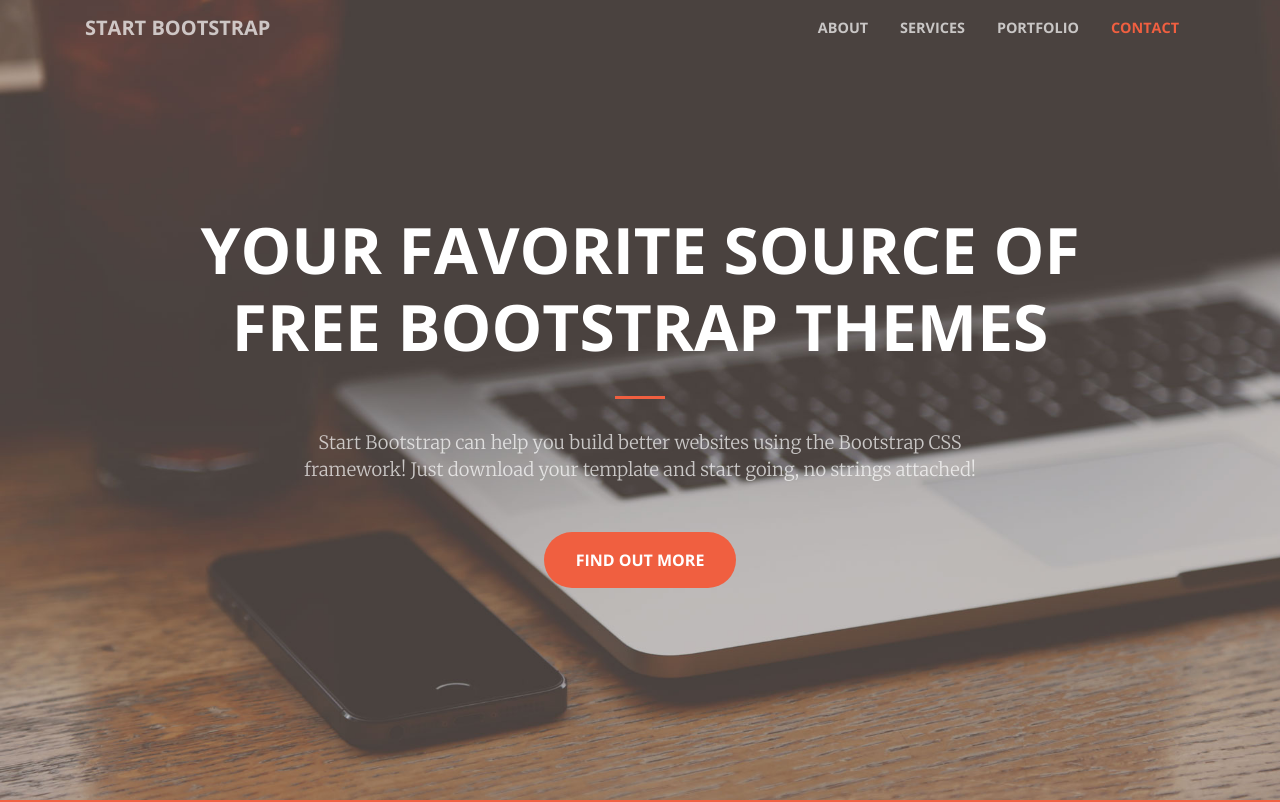
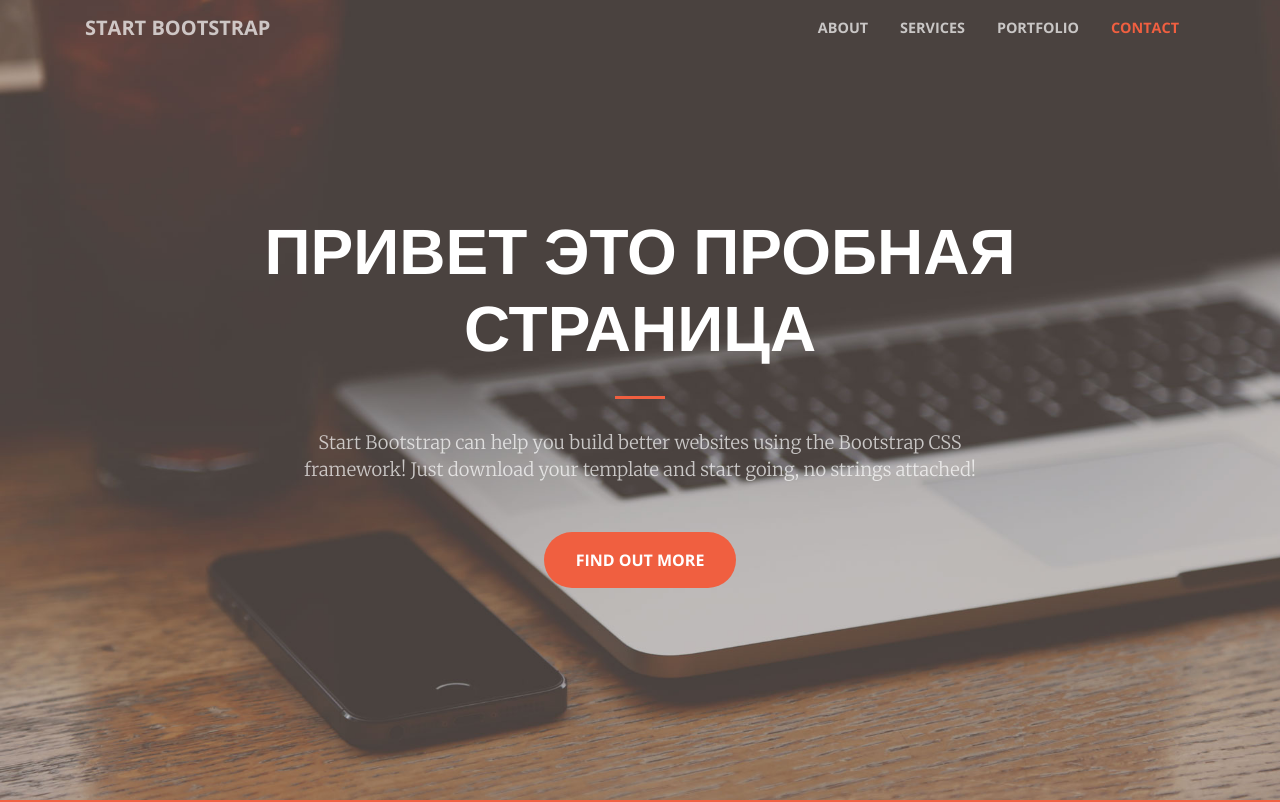
Before and after one commit to lovva/lovva.github.io, a plain HTML site: page index.html in a window 1280 px wide. Shown: the top 802 px of the page. Drawn offline with nearby package versions, Linux system fonts and the light colour scheme.

Commit message:
Update index.html

```diff
--- a/index.html
+++ b/index.html
@@ -98,7 +98,8 @@
         <div class="row">
           <div class="col-lg-10 mx-auto">
             <h1 class="text-uppercase">
-              <strong>Your Favorite Source of Free Bootstrap Themes</strong>
+              <strong>Привет
+              Это пробная страница</strong>
             </h1>
             <hr>
           </div>
```
